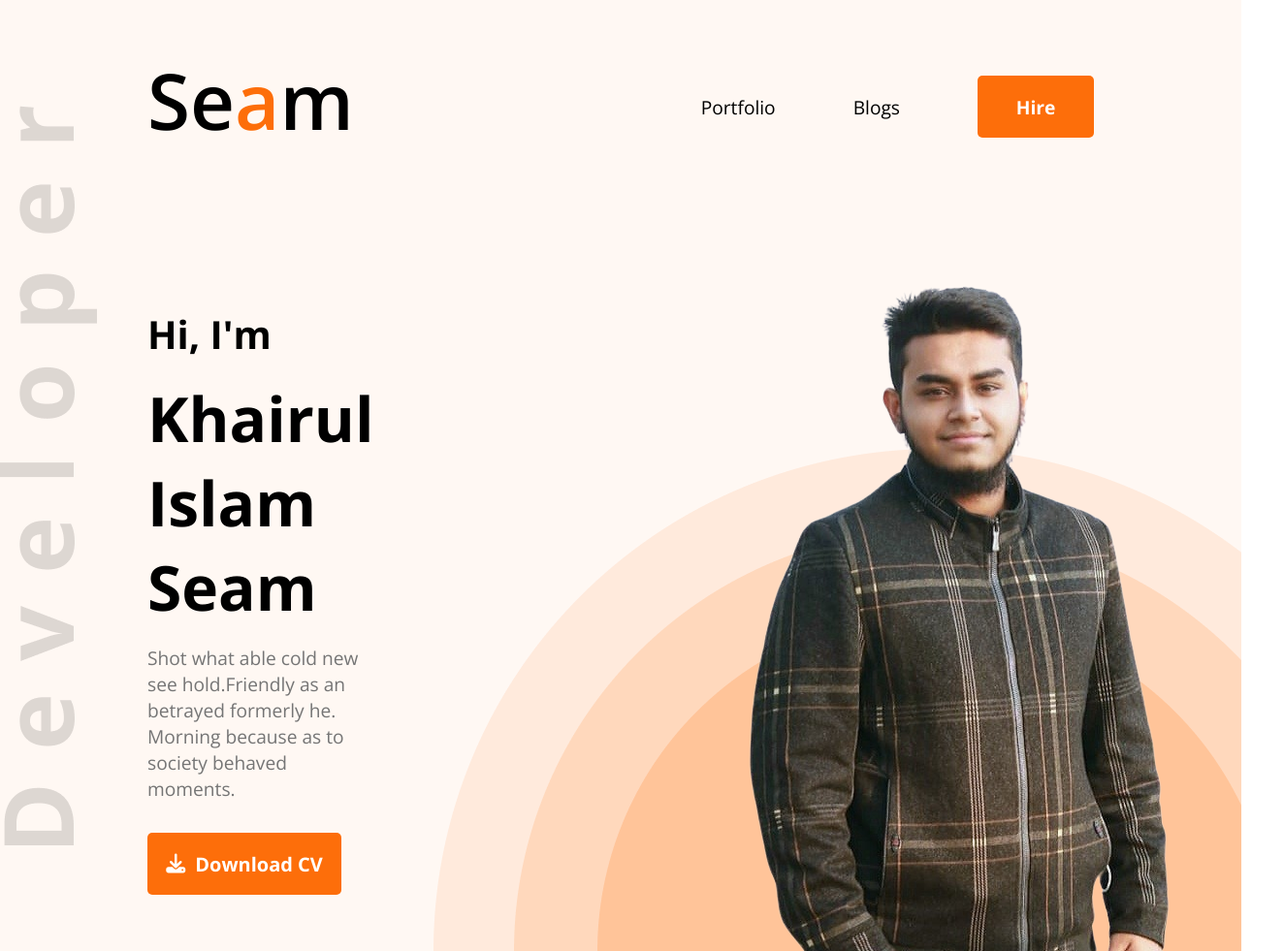
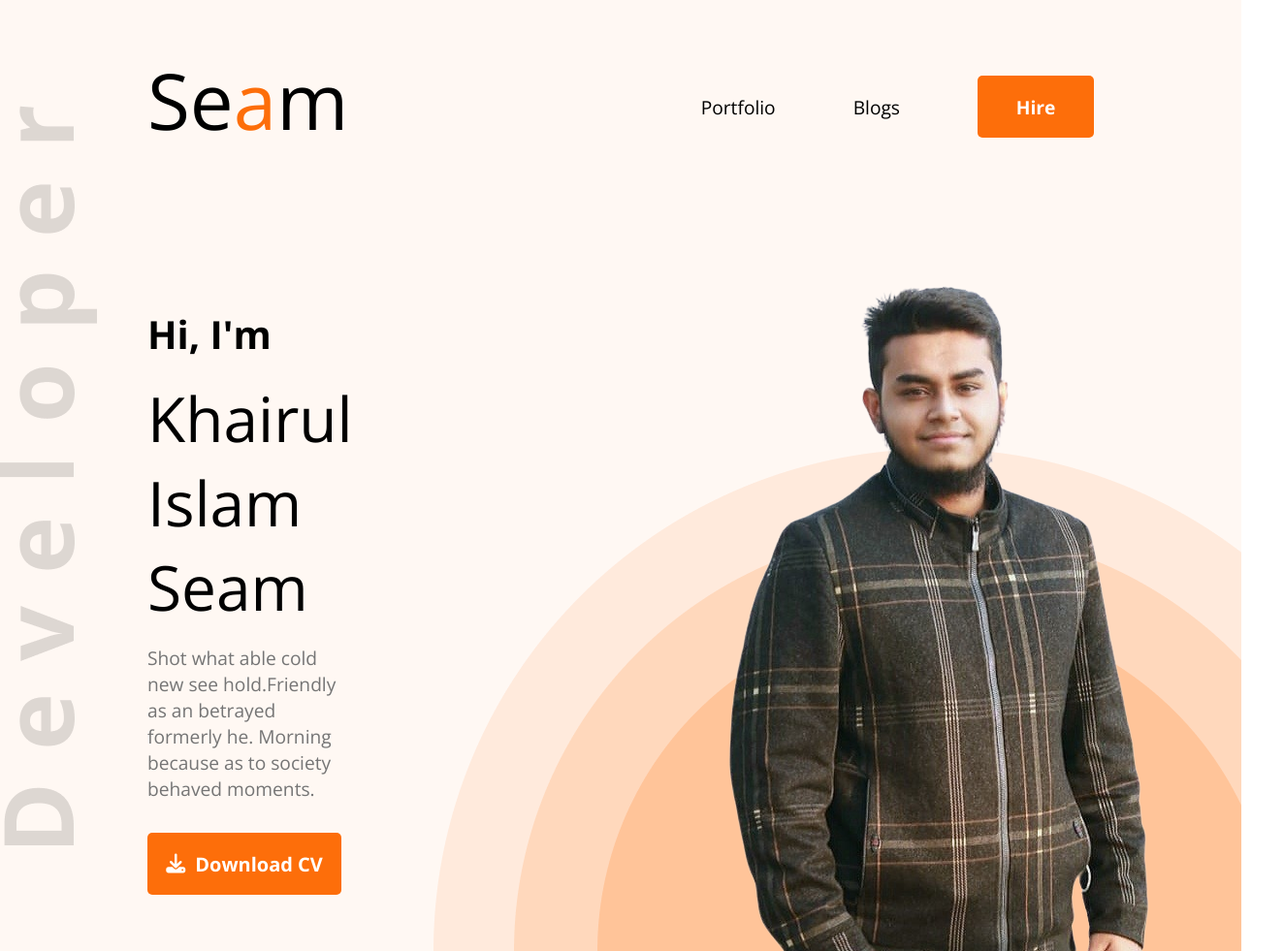
Before and after one commit to MSeam/developer-portfolio, a plain HTML site: page index.html in a window 1280 px wide. Shown: the top 981 px of the page at 97% size, 1324 px wide, since content can reach past the window. Drawn offline with nearby package versions, Linux system fonts and the light colour scheme.

Commit message:
first commit

```diff
--- a/css/style.css
+++ b/css/style.css
@@ -27,7 +27,7 @@ nav {
 
 .nav-title {
   font-size: 5rem;
-  font-weight: 600;
+  font-weight: 200;
 }
 
 .nav-title span {
@@ -80,7 +80,7 @@ nav {
 
 .banner-title {
   font-size: 4rem;
-  font-weight: 700;
+  font-weight: 100;
   padding-bottom: 1rem;
 }
 
```
